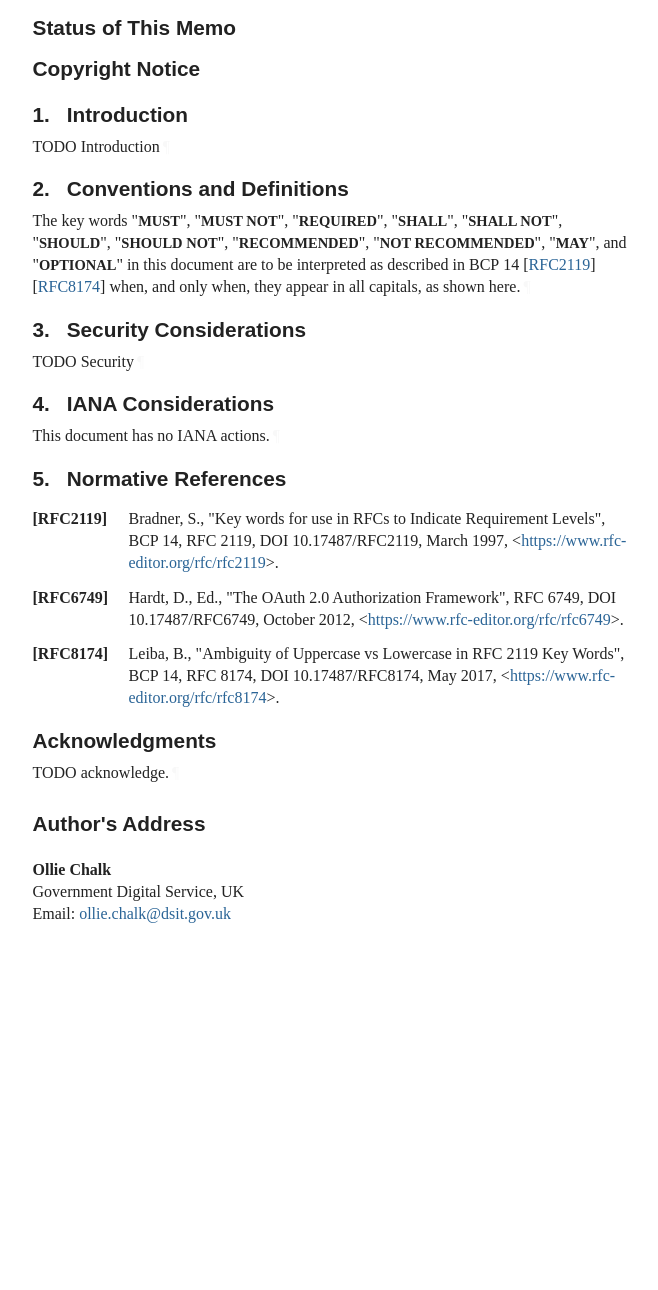
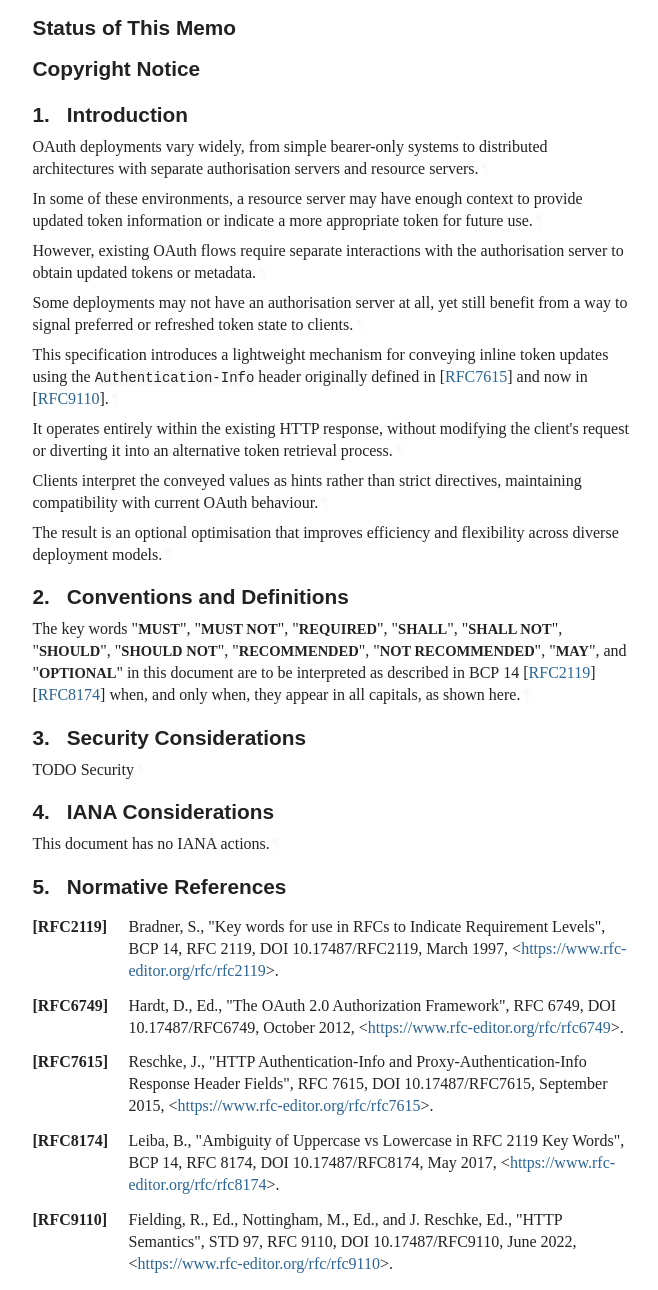
Before and after one commit to OllieJC/draft-chalk-oauth-tokens-in-header, a plain HTML site: page draft-chalk-oauth-tokens-in-header.html in a window 1280 px wide. Shown: the part 741-2031 px from the top of the page, without its empty margins (92-750 px from the left). Before the commit the page ends 1757 px from the top, so only its background shows below. Drawn offline with Linux system fonts and the light colour scheme; a web font is replaced by a local one.

Commit message:
Script updating gh-pages from 1e11a7d. [ci skip]

```diff
--- a/draft-chalk-oauth-tokens-in-header.html
+++ b/draft-chalk-oauth-tokens-in-header.html
@@ -1177,7 +1177,14 @@ svg :is([fill="white"], [fill^="#fff"]) {
       <h2 id="name-introduction">
 <a href="#section-1" class="section-number selfRef">1. </a><a href="#name-introduction" class="section-name selfRef">Introduction</a>
       </h2>
-<p id="section-1-1">TODO Introduction<a href="#section-1-1" class="pilcrow">¶</a></p>
+<p id="section-1-1">OAuth deployments vary widely, from simple bearer-only systems to distributed architectures with separate authorisation servers and resource servers.<a href="#section-1-1" class="pilcrow">¶</a></p>
+<p id="section-1-2">In some of these environments, a resource server may have enough context to provide updated token information or indicate a more appropriate token for future use.<a href="#section-1-2" class="pilcrow">¶</a></p>
+<p id="section-1-3">However, existing OAuth flows require separate interactions with the authorisation server to obtain updated tokens or metadata.<a href="#section-1-3" class="pilcrow">¶</a></p>
+<p id="section-1-4">Some deployments may not have an authorisation server at all, yet still benefit from a way to signal preferred or refreshed token state to clients.<a href="#section-1-4" class="pilcrow">¶</a></p>
+<p id="section-1-5">This specification introduces a lightweight mechanism for conveying inline token updates using the <code>Authentication-Info</code> header originally defined in <span>[<a href="#RFC7615" class="cite xref">RFC7615</a>]</span> and now in <span>[<a href="#RFC9110" class="cite xref">RFC9110</a>]</span>.<a href="#section-1-5" class="pilcrow">¶</a></p>
+<p id="section-1-6">It operates entirely within the existing HTTP response, without modifying the client's request or diverting it into an alternative token retrieval process.<a href="#section-1-6" class="pilcrow">¶</a></p>
+<p id="section-1-7">Clients interpret the conveyed values as hints rather than strict directives, maintaining compatibility with current OAuth behaviour.<a href="#section-1-7" class="pilcrow">¶</a></p>
+<p id="section-1-8">The result is an optional optimisation that improves efficiency and flexibility across diverse deployment models.<a href="#section-1-8" class="pilcrow">¶</a></p>
 </section>
 </div>
 <div id="conventions-and-definitions">
@@ -1221,9 +1228,17 @@ appear in all capitals, as shown here.<a href="#section-2-1" class="pilcrow">¶<
       <dd>
 <span class="refAuthor">Hardt, D., Ed.</span>, <span class="refTitle">"The OAuth 2.0 Authorization Framework"</span>, <span class="seriesInfo">RFC 6749</span>, <span class="seriesInfo">DOI 10.17487/RFC6749</span>, <time datetime="2012-10" class="refDate">October 2012</time>, <span>&lt;<a href="https://www.rfc-editor.org/rfc/rfc6749">https://www.rfc-editor.org/rfc/rfc6749</a>&gt;</span>. </dd>
 <dd class="break"></dd>
+<dt id="RFC7615">[RFC7615]</dt>
+      <dd>
+<span class="refAuthor">Reschke, J.</span>, <span class="refTitle">"HTTP Authentication-Info and Proxy-Authentication-Info Response Header Fields"</span>, <span class="seriesInfo">RFC 7615</span>, <span class="seriesInfo">DOI 10.17487/RFC7615</span>, <time datetime="2015-09" class="refDate">September 2015</time>, <span>&lt;<a href="https://www.rfc-editor.org/rfc/rfc7615">https://www.rfc-editor.org/rfc/rfc7615</a>&gt;</span>. </dd>
+<dd class="break"></dd>
 <dt id="RFC8174">[RFC8174]</dt>
+      <dd>
+<span class="refAuthor">Leiba, B.</span>, <span class="refTitle">"Ambiguity of Uppercase vs Lowercase in RFC 2119 Key Words"</span>, <span class="seriesInfo">BCP 14</span>, <span class="seriesInfo">RFC 8174</span>, <span class="seriesInfo">DOI 10.17487/RFC8174</span>, <time datetime="2017-05" class="refDate">May 2017</time>, <span>&lt;<a href="https://www.rfc-editor.org/rfc/rfc8174">https://www.rfc-editor.org/rfc/rfc8174</a>&gt;</span>. </dd>
+<dd class="break"></dd>
+<dt id="RFC9110">[RFC9110]</dt>
     <dd>
-<span class="refAuthor">Leiba, B.</span>, <span class="refTitle">"Ambiguity of Uppercase vs Lowercase in RFC 2119 Key Words"</span>, <span class="seriesInfo">BCP 14</span>, <span class="seriesInfo">RFC 8174</span>, <span class="seriesInfo">DOI 10.17487/RFC8174</span>, <time datetime="2017-05" class="refDate">May 2017</time>, <span>&lt;<a href="https://www.rfc-editor.org/rfc/rfc8174">https://www.rfc-editor.org/rfc/rfc8174</a>&gt;</span>. </dd>
+<span class="refAuthor">Fielding, R., Ed.</span>, <span class="refAuthor">Nottingham, M., Ed.</span>, and <span class="refAuthor">J. Reschke, Ed.</span>, <span class="refTitle">"HTTP Semantics"</span>, <span class="seriesInfo">STD 97</span>, <span class="seriesInfo">RFC 9110</span>, <span class="seriesInfo">DOI 10.17487/RFC9110</span>, <time datetime="2022-06" class="refDate">June 2022</time>, <span>&lt;<a href="https://www.rfc-editor.org/rfc/rfc9110">https://www.rfc-editor.org/rfc/rfc9110</a>&gt;</span>. </dd>
 <dd class="break"></dd>
 </dl>
 </section>
```
Also changed, not shown: draft-chalk-oauth-tokens-in-header.txt.
